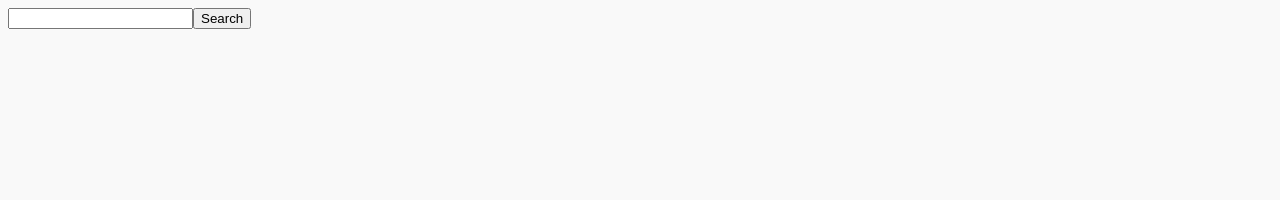
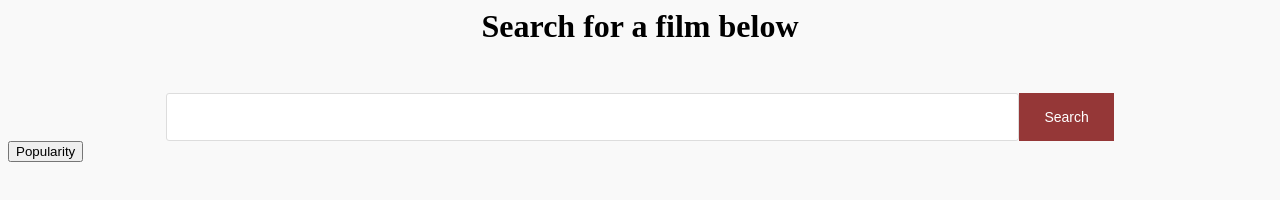
Before and after one commit to catdoch/movieDB, a React app: page / in a window 1280 px wide. Built offline with nearby package versions, Linux system fonts and the light colour scheme.

Commit message:
feat(*): add in styling and search on enter

```diff
--- a/js/components/Home.js
+++ b/js/components/Home.js
@@ -9,13 +9,16 @@ export default class Home extends Component {
         this.state = {
             data: [],
             searchValue: '',
-            searchInput: ''
+            searchInput: '',
+            showEmpty: false
         };
 
         this.renderAPI = this.renderAPI.bind(this);
         this.handleOnChange = this.handleOnChange.bind(this);
         this.getAPI = this.getAPI.bind(this);
-        this.search = this.search.bind(this);
+        this.handleEnterSubmit = this.handleEnterSubmit.bind(this);
+        this.showEmpty = this.showEmpty.bind(this);
+        this.filterByPopularity = this.filterByPopularity.bind(this);
     }
 
     getAPI() {
@@ -23,16 +26,14 @@ export default class Home extends Component {
 
         api.getSearchAPI(searchValue)
         .then((data) => {
-            this.setState({
-                data: data.results
-            });
+            if (data.total_results > 0) {
+                this.setState({
+                    data: data.results
+                });
+            } else {
+                this.setState({ showEmpty: true });
+            }
         });
-    }
-
-    renderAPI() {
-        const { data } = this.state;
-
-        return data.map(searchData => <ResultsBlock key={searchData.id} data={searchData} />);
     }
 
 
@@ -44,8 +45,38 @@ export default class Home extends Component {
         });
     }
 
-    search() {
-        this.getAPI();
+    handleEnterSubmit(event) {
+        if (event.which === 13 || event.keyCode === 13) {
+            event.preventDefault();
+            this.getAPI();
+            return false;
+        }
+        return true;
+    }
+
+    renderAPI() {
+        const { data } = this.state;
+
+        return data.map(searchData => <ResultsBlock key={searchData.id} data={searchData} />);
+    }
+
+    showEmpty() {
+        const { searchValue, showEmpty } = this.state;
+
+        if (showEmpty) {
+            return <p>{`No results found for ${searchValue}`}</p>;
+        }
+    }
+
+    filterByPopularity() {
+        const { data } = this.state;
+        let sortedArray = [];
+
+        sortedArray = Object.keys(data).reduce((a, b) => {
+            return data.vote_average[a] > data.vote_average[b] ? a : b
+        });
+
+        console.log(sortedArray);
     }
 
 
@@ -55,9 +86,18 @@ export default class Home extends Component {
     render() {
         return (
             <div>
-                <input type="text" name="searchValue" value={this.state.searchValue} onChange={this.handleOnChange} />
-                <button onClick={this.search}>Search</button>
-                { this.renderAPI() }
+                <h1 className="c-callToAction">Search for a film below</h1>
+                <div className="c-header">
+                    <input className="c-searchInput" type="text" onKeyDown={this.handleEnterSubmit} name="searchValue" value={this.state.searchValue} onChange={this.handleOnChange} />
+                    <button className="c-searchInput__button" onClick={this.getAPI}>Search</button>
+                </div>
+                <div className="c-filterBlock">
+                    <button className="c-filterBlock_button" onClick={this.filterByPopularity}>Popularity</button>
+                </div>
+                <div className="c-resultsBlock__container">
+                    { this.renderAPI() }
+                    { this.showEmpty() }
+                </div>
             </div>
         );
     }
--- a/js/components/ResultsBlock.js
+++ b/js/components/ResultsBlock.js
@@ -7,8 +7,8 @@ import PropTypes from 'prop-types';
  */
 const ResultsBlock = ({ data }) => (
     <div className="c-resultsBlock__card">
+        <img src={`https://image.tmdb.org/t/p/w185_and_h278_bestv2/${data.backdrop_path}`} />
         <p>{ data.title }</p>
-        <img src={`https://image.tmdb.org/t/p/w185_and_h278_bestv2/${data.backdrop_path}`} />
     </div>
 );
 
--- a/sass/main.scss
+++ b/sass/main.scss
@@ -1,3 +1,49 @@
 body {
 	background-color: #F9F9F9;
 }
+
+.c-header {
+	text-align: center;
+	width: 75%;
+	margin: 0 auto;
+}
+
+.c-callToAction {
+	width: 75%;
+    text-align: center;
+    margin: 0 auto;
+}
+
+.c-resultsBlock{
+	&__container {
+		width: 75%;
+		margin: 0 auto;
+	}
+	&__card {
+		width: 20%;
+		position: relative;
+		padding: 24px;
+		box-sizing: border-box;
+		display: inline-block;
+	}
+}
+
+.c-searchInput {
+	width: 90%;
+	box-sizing: border-box;
+	margin: 48px auto 0 auto;
+	height: 48px;
+	border-radius: 3px;
+	border: 1px solid #ddd;
+	font-size: 16px;
+	padding-left: 24px;
+}
+
+.c-searchInput__button {
+	height: 48px;
+    background: #953737;
+    border: 1px solid #953737;
+    width: 10%;
+    font-size: 14px;
+    color: #fff;
+}
```
Also changed, not shown: build/css/main.css.
